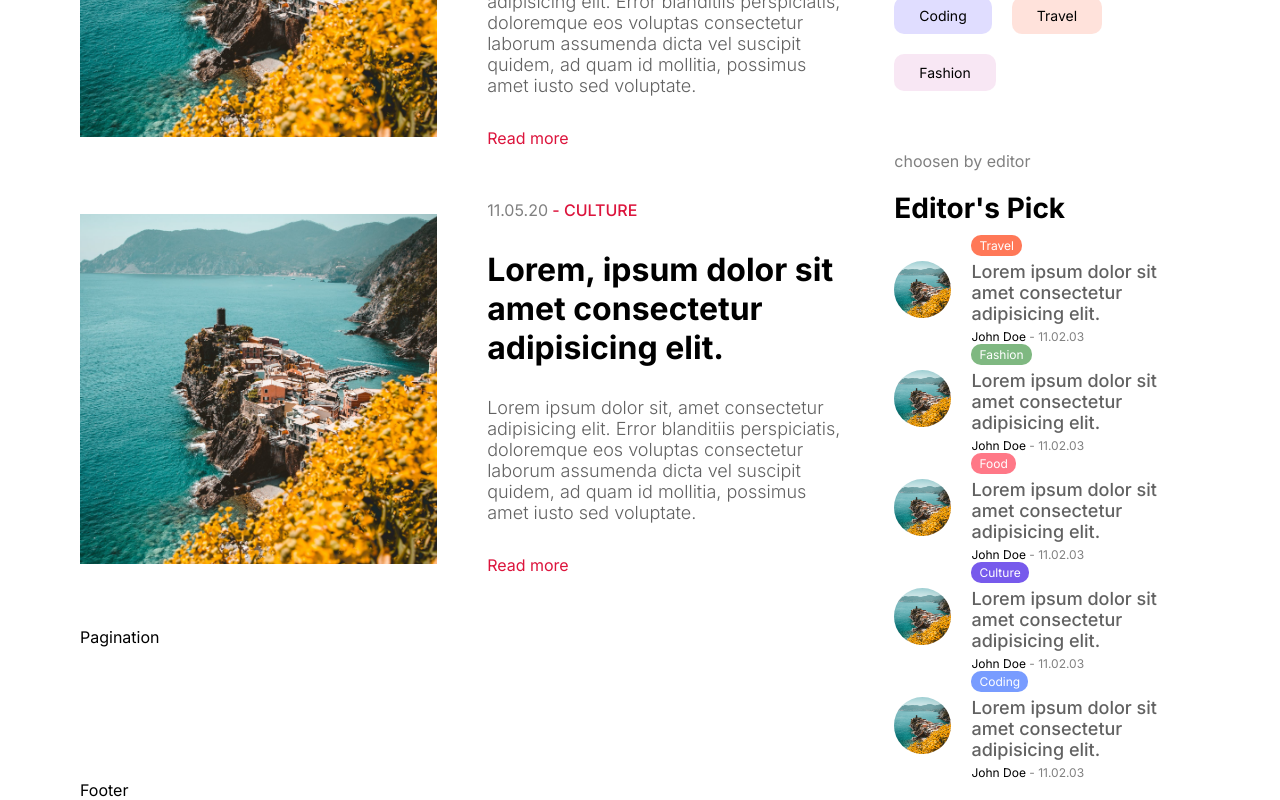
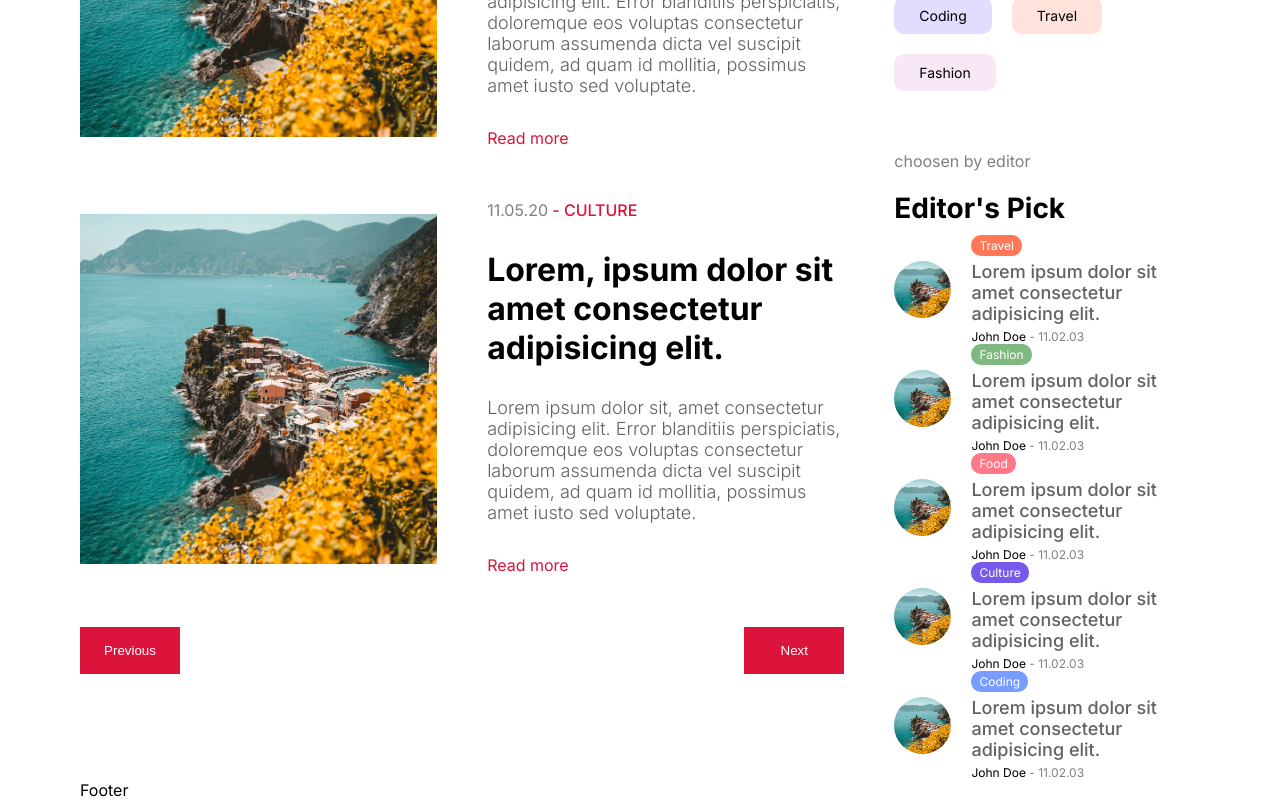
Before and after one commit to FREDVUNI/next-blog, a Next.js app: page / in a window 1280 px wide. Shown: the part 1946-2746 px from the top of the page. Built offline with nearby package versions, Linux system fonts and the light colour scheme.

Commit message:
feat: create pagination for the posts

```diff
--- a/src/components/pagination/Pagination.jsx
+++ b/src/components/pagination/Pagination.jsx
@@ -2,7 +2,12 @@ import React from "react";
 import styles from "./pagination.module.css";
 
 const Pagination = () => {
-  return <div className={styles.container}>Pagination</div>;
+  return (
+    <div className={styles.container}>
+      <button className={styles.button}>Previous</button>
+      <button className={styles.button}>Next</button>
+    </div>
+  );
 };
 
 export default Pagination;
--- a/src/components/pagination/pagination.module.css
+++ b/src/components/pagination/pagination.module.css
@@ -0,0 +1,18 @@
+.container {
+  display: flex;
+  justify-content: space-between;
+}
+
+.button {
+  width: 100px;
+  border: none;
+  padding: 16px;
+  background-color: crimson;
+  color: white;
+  cursor: pointer;
+}
+
+.button:disabled {
+  background-color: rgba(220, 20, 60, 0.473);
+  cursor: not-allowed;
+}
```
